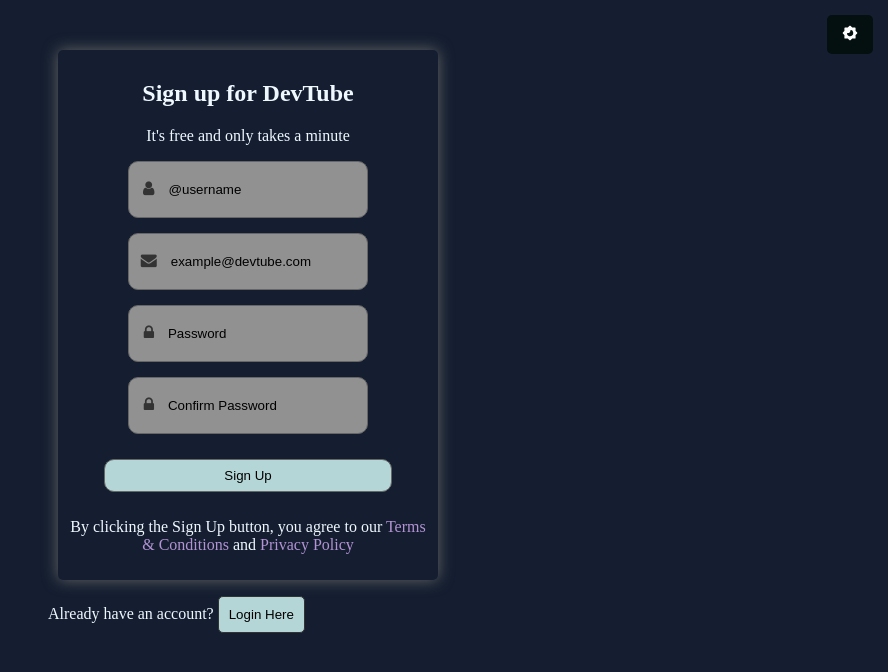
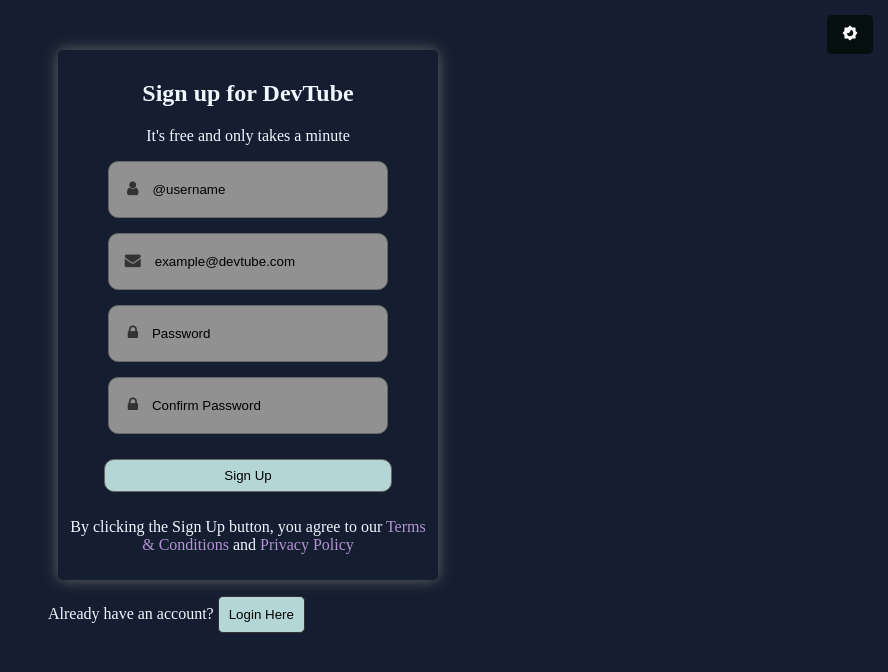
Before and after one commit to oyieroyier/devtube, a website: page index.html in a window 1280 px wide. Shown: the whole page, without its empty margins (392-1280 px from the left). Drawn offline with Linux system fonts and the light colour scheme; a web font is replaced by a local one.

Commit message:
"Improve design of login page. Make texts more readable."

```diff
--- a/style/style.css
+++ b/style/style.css
@@ -211,7 +211,7 @@
 }
 
 .form-group{
-	margin: 15px 60px;
+	margin: 15px 40px;
 	background: #919191;
 	padding: 10px;
 	border-radius: 10px;
```
